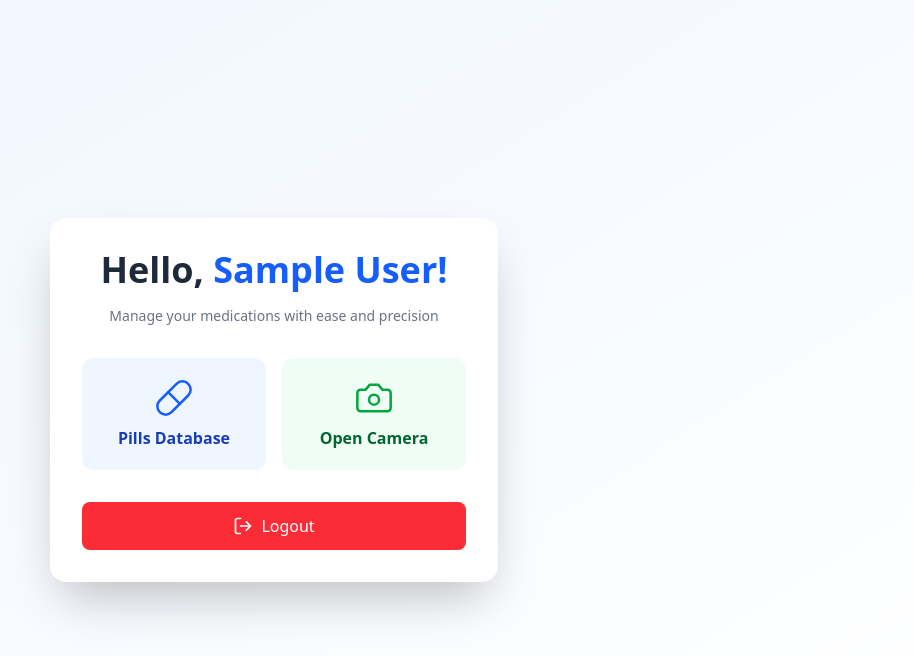
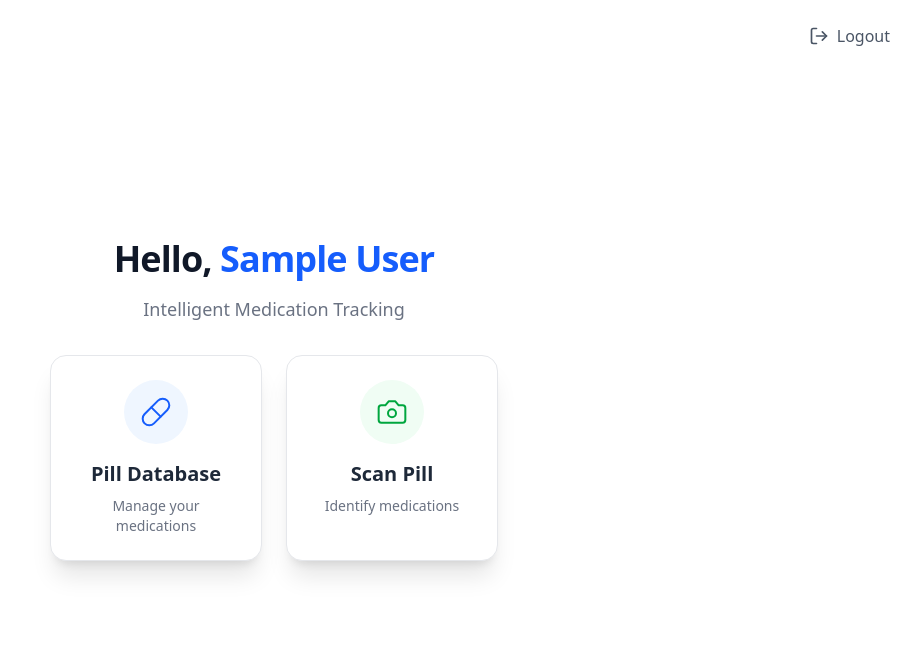
Before and after one commit to EthanSantos/PharmaScan, a React (Vite) app in the folder frontend/: page /home in a window 1280 px wide. Shown: the top 656 px of the page, without its empty margins (366-1280 px from the left). Built offline with nearby package versions, Linux system fonts and the light colour scheme; no server answers; sample sign-in values are in the browser's storage.

Commit message:
home page

```diff
--- a/frontend/src/pages/Home.jsx
+++ b/frontend/src/pages/Home.jsx
@@ -26,59 +26,63 @@ const HomePage = () => {
     };
 
     return (
-        <div className="min-h-screen bg-gradient-to-br from-blue-50 to-white flex flex-col items-center justify-center p-6">
-            <div className="w-full max-w-md bg-white rounded-2xl shadow-2xl p-8 space-y-8">
-                {/* Greeting Section */}
-                <div className="text-center">
-                    <h1 className="text-4xl font-bold text-gray-800 mb-4">
-                        Hello, <span className="text-blue-600">{userName}!</span>
+        <div className="min-h-screen bg-white flex flex-col items-center justify-center p-6 overflow-hidden relative">
+            {/* Logout Button in Top Right */}
+            <button
+                onClick={handleLogout}
+                className="absolute top-6 right-6 text-gray-600 hover:text-gray-900 transition-colors flex items-center"
+            >
+                <LogOutIcon className="w-5 h-5 mr-2" />
+                Logout
+            </button>
+
+            <div className="w-full max-w-md text-center mb-8">
+                {/* Greeting */}
+                <h1 className="text-4xl font-semibold text-gray-900 tracking-tight">
+                    Hello, <span className="text-blue-600">{userName}</span>
                 </h1>
-                    <p className="text-gray-500 text-sm">
-                        Manage your medications with ease and precision
+                <p className="text-gray-500 mt-4 text-lg">
+                    Intelligent Medication Tracking
                 </p>
             </div>
 
-                {/* Action Buttons */}
-                <div className="grid grid-cols-2 gap-4">
+            <div className="w-full max-w-md space-y-6">
+                <div className="grid grid-cols-2 gap-6">
                     <Link
                         to="/upload"
-                        className="flex flex-col items-center justify-center p-5 bg-blue-50 hover:bg-blue-100 rounded-xl transition-all group"
+                        className="bg-white border border-gray-200 rounded-2xl p-6 text-center shadow-xl hover:shadow-2xl transition-all transform hover:-translate-y-2 group"
                     >
+                        <div className="bg-blue-50 w-16 h-16 rounded-full mx-auto mb-4 flex items-center justify-center">
                             <PillIcon
-                            className="w-10 h-10 text-blue-600 mb-2 group-hover:scale-110 transition-transform"
+                                className="w-8 h-8 text-blue-600 group-hover:scale-110 transition-transform"
                                 strokeWidth={1.5}
                             />
-                        <span className="text-blue-800 font-semibold">
-                            Pills Database
-                        </span>
+                        </div>
+                        <h3 className="text-xl font-semibold text-gray-800">
+                            Pill Database
+                        </h3>
+                        <p className="text-gray-500 text-sm mt-2">
+                            Manage your medications
+                        </p>
                     </Link>
 
                     <Link
                         to="/camera"
-                        className="flex flex-col items-center justify-center p-5 bg-green-50 hover:bg-green-100 rounded-xl transition-all group"
+                        className="bg-white border border-gray-200 rounded-2xl p-6 text-center shadow-xl hover:shadow-2xl transition-all transform hover:-translate-y-2 group"
                     >
+                        <div className="bg-green-50 w-16 h-16 rounded-full mx-auto mb-4 flex items-center justify-center">
                             <CameraIcon
-                            className="w-10 h-10 text-green-600 mb-2 group-hover:scale-110 transition-transform"
+                                className="w-8 h-8 text-green-600 group-hover:scale-110 transition-transform"
                                 strokeWidth={1.5}
                             />
-                        <span className="text-green-800 font-semibold">
-                            Open Camera
-                        </span>
+                        </div>
+                        <h3 className="text-xl font-semibold text-gray-800">
+                            Scan Pill
+                        </h3>
+                        <p className="text-gray-500 text-sm mt-2">
+                            Identify medications
+                        </p>
                     </Link>
-                </div>
-
-                {/* Logout Button */}
-                <div className="text-center">
-                    <button
-                        onClick={handleLogout}
-                        className="flex items-center justify-center w-full py-3 bg-red-500 text-white rounded-lg hover:bg-red-600 transition-colors group"
-                    >
-                        <LogOutIcon
-                            className="w-5 h-5 mr-2 group-hover:-translate-x-1 transition-transform"
-                            strokeWidth={2}
-                        />
-                        Logout
-                    </button>
                 </div>
             </div>
         </div>
```
Lines whose indentation alone changed are shown as unchanged.
